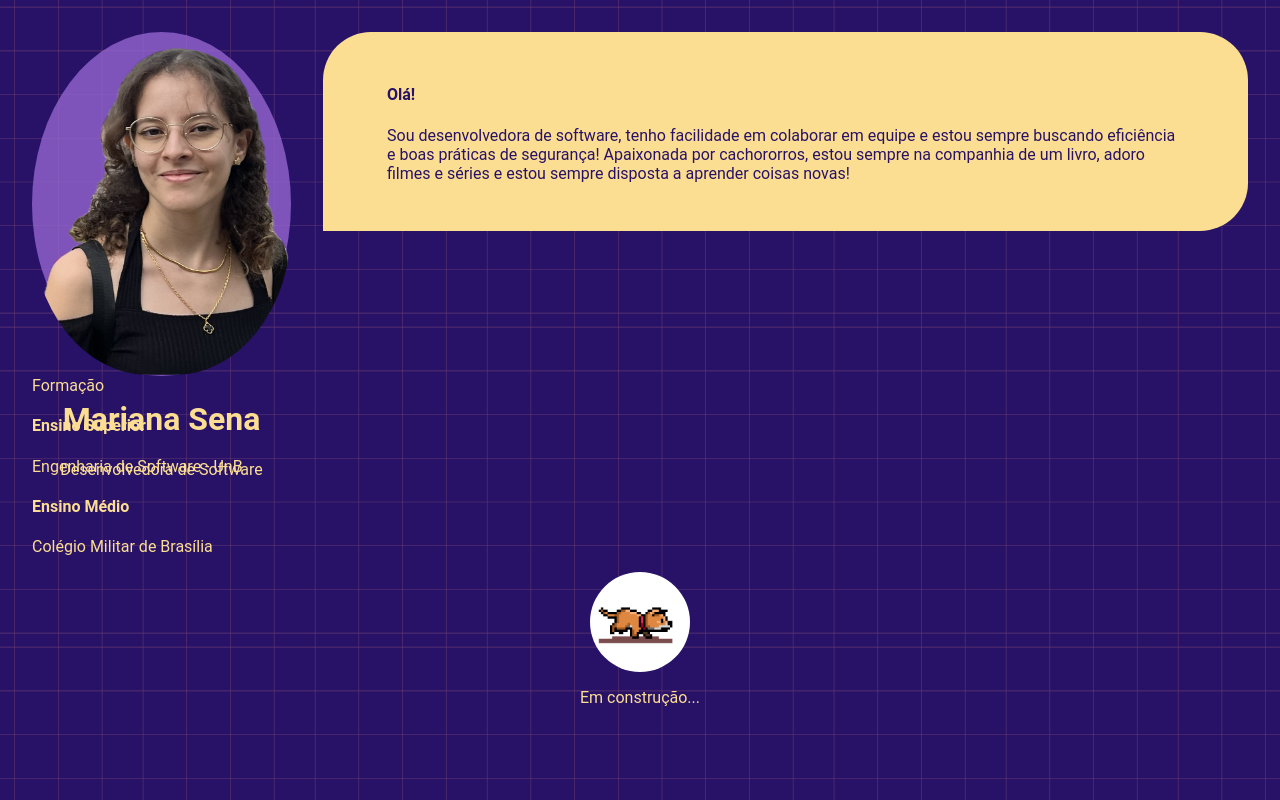
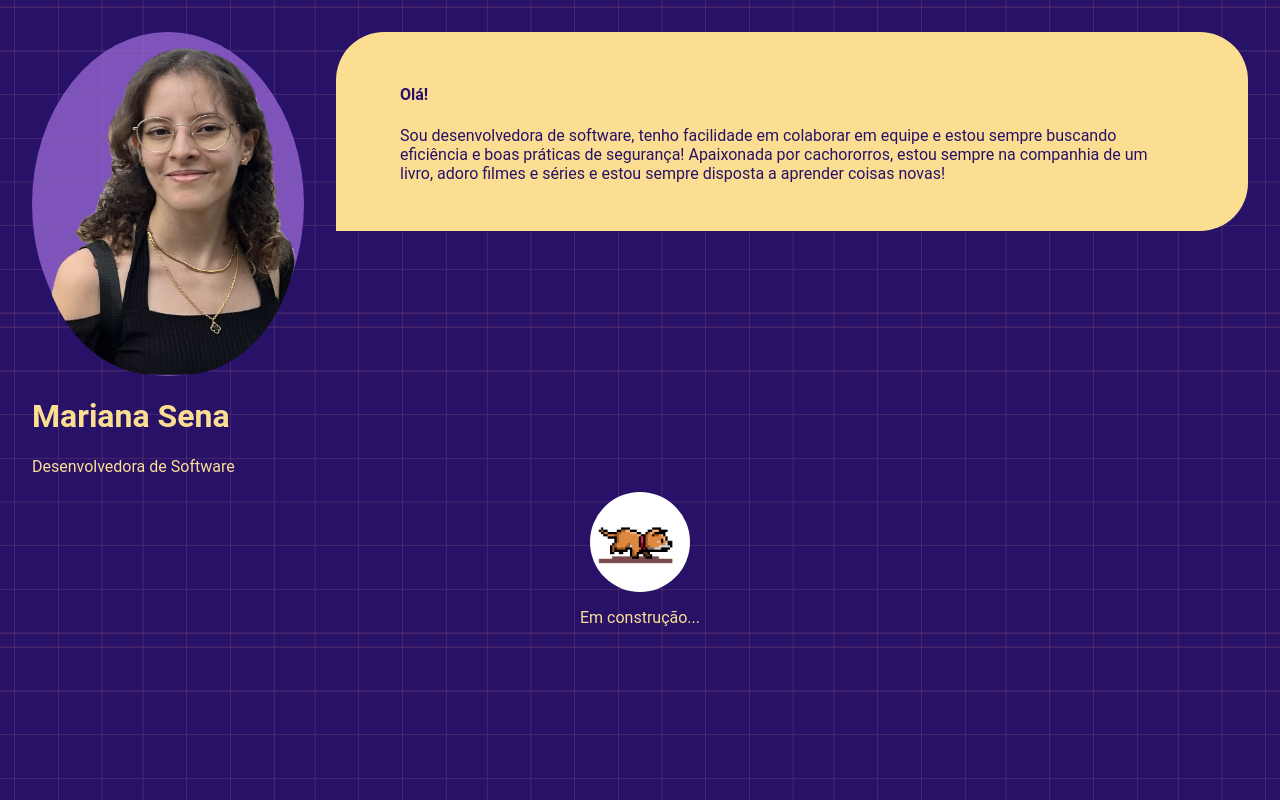
Before and after one commit to mari-sena/marisena, a Next.js app: page / in a window 1280 px wide. Built offline with nearby package versions, Linux system fonts and the light colour scheme.

Commit message:
fix: align about title

```diff
--- a/app/globals.css
+++ b/app/globals.css
@@ -1,6 +1,5 @@
 body {
   margin: 0;
-  display: flex;
   padding: 2rem;
   font-family: "Roboto", monospace;
   color: #fcde93;
@@ -14,6 +13,7 @@ body {
 }
 
 .container {
+  display: flex;
   flex-direction: column;
 }
 
@@ -25,21 +25,23 @@ body {
   }
 }
 
-.about {
-  background-color: rgba(152, 104, 211, 0.773);
+.about-image {
   height: 19.5rem;
   width: 17rem;
   padding: 1rem 0;
   border-radius: 100%;
   text-align: -webkit-center;
-
-  @media (max-width: 768px) {
-    align-self: center;
-  }
+  background-color: rgba(152, 104, 211, 0.773);
 }
 
 .image {
   border-radius: 45%;
+}
+
+.about-wrapper {
+  @media (max-width: 768px) {
+    align-self: center;
+  }
 }
 
 .about-me-description {
--- a/app/page.tsx
+++ b/app/page.tsx
@@ -6,8 +6,8 @@ export default function App() {
   return (
     <div className="container">
       <div className="about-container">
-        <div className="about">
-          <div>
+        <div className="about-wrapper">
+          <div className="about-image">
             <Image
               alt="coming soon"
               width={259}
@@ -32,17 +32,6 @@ export default function App() {
           </p>
         </div>
       </div>
-      Formação
-      <div className="formation">
-        <div>
-          <h4>Ensino Superior</h4>
-          <p>Engenharia de Software - UnB</p>
-        </div>
-        <div>
-          <h4>Ensino Médio</h4>
-          <p>Colégio Militar de Brasília</p>
-        </div>
-      </div>
       <Loading />
       <footer></footer>
     </div>
```
